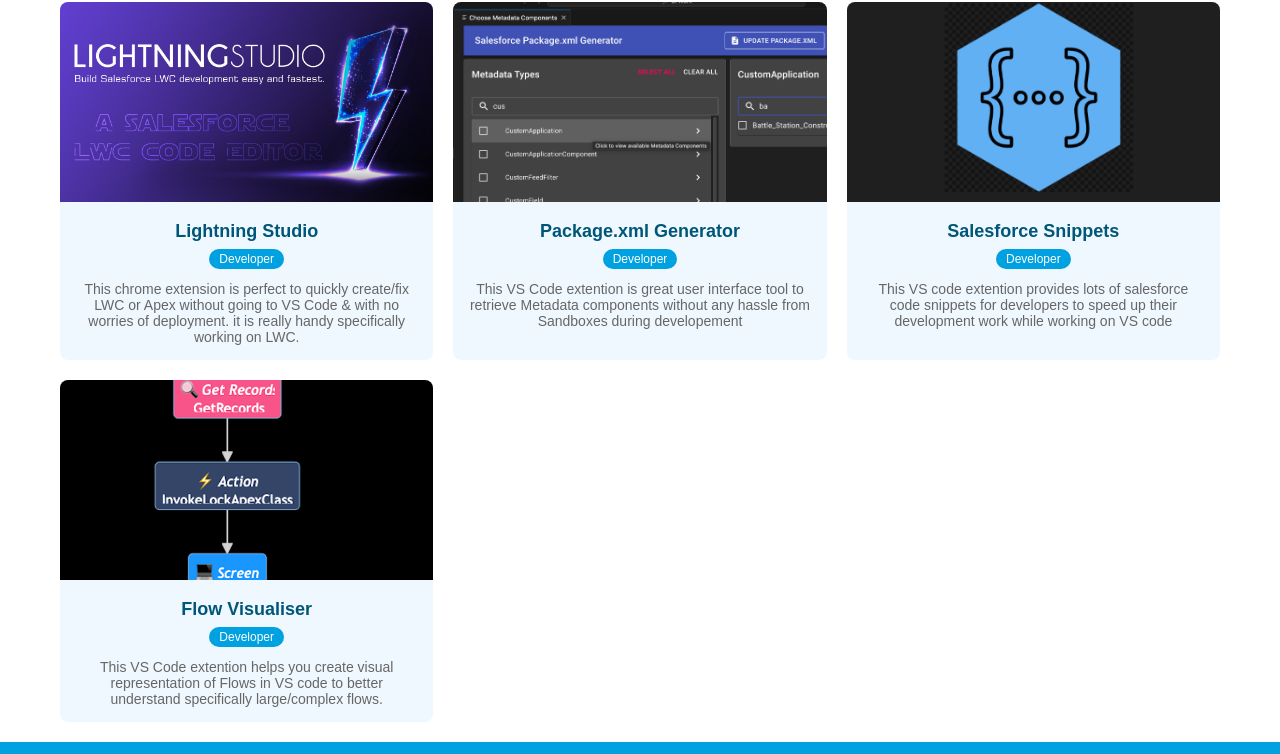
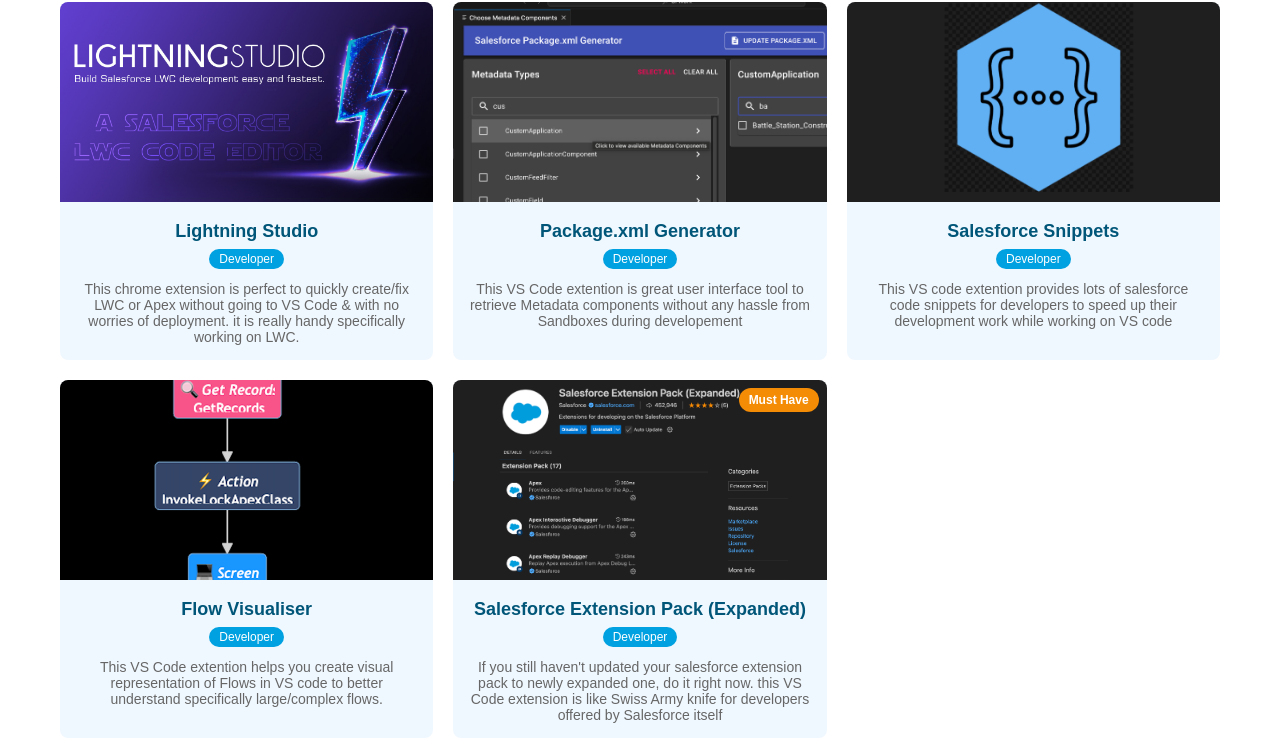
Before and after one commit to sffoxCode/SFProductivityTools.github.io, a plain HTML site: page index.html in a window 1280 px wide. Shown: the part 1036-1790 px from the top of the page. Drawn offline with Linux system fonts and the light colour scheme.

Commit message:
more tools added

```diff
--- a/index.html
+++ b/index.html
@@ -157,6 +157,16 @@
                     <p class="tool-description">This VS Code extention helps you create visual representation of Flows in VS code to better understand specifically large/complex flows.</p>
                 </div>
             </div>
+            <div class="tool">
+                <img src="images/sfextensionPackExpanded.png" alt="Salesforce Extension Pack (Expanded)" class="tool-image">
+                <div class="tool-content">
+                    <a href="https://marketplace.visualstudio.com/items?itemName=salesforce.salesforcedx-vscode-expanded" class="tool-title" target="_blank">Salesforce Extension Pack (Expanded)</a>
+                    <div class="badge">Must Have</div>
+                    <span class="tool-tag">Developer</span>
+                    <p class="tool-description">If you still haven't updated your salesforce extension pack to newly expanded one,
+                        do it right now. this VS Code extension is like Swiss Army knife for developers offered by Salesforce itself</p>
+                </div>
+            </div>
             <!-- Add more tools here -->
         </div>
 
```
